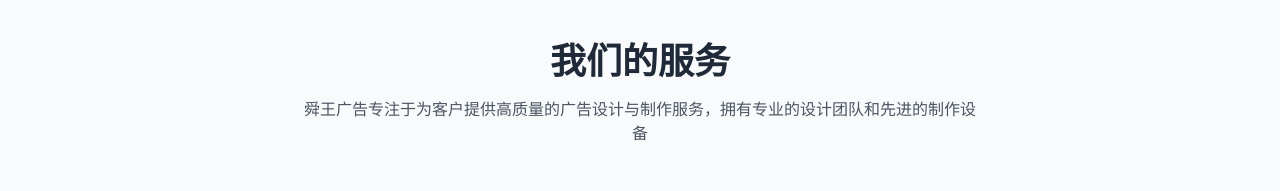
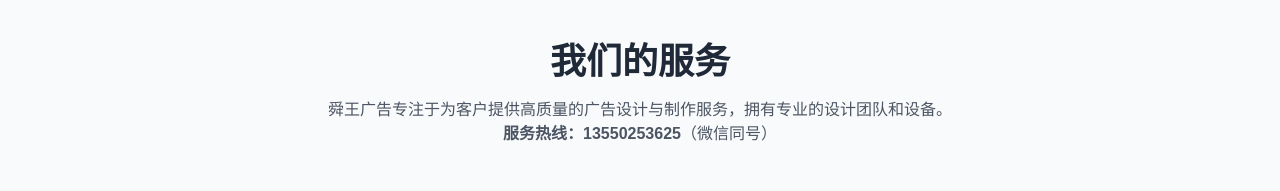
Before and after one commit to bl890923/cdswgg01-ncoe-cn, a plain HTML site: page index.html in a window 1280 px wide. Shown: the part 678-869 px from the top of the page. Drawn offline with nearby package versions, Linux system fonts and the light colour scheme.

Commit message:
Update index.html

```diff
--- a/index.html
+++ b/index.html
@@ -238,7 +238,7 @@
         <div class="container mx-auto px-4">
             <div class="text-center mb-12">
                 <h2 class="text-3xl md:text-4xl font-bold text-gray-800 mb-4">我们的服务</h2>
-                <p class="text-gray-600 max-w-2xl mx-auto">舜王广告专注于为客户提供高质量的广告设计与制作服务，拥有专业的设计团队和先进的制作设备</p>
+                <p class="text-gray-600 max-w-2xl mx-auto">舜王广告专注于为客户提供高质量的广告设计与制作服务，拥有专业的设计团队和设备。<br/><b><a href="tel:13550253625">服务热线：13550253625</a></b>（微信同号）</p>
             </div>
 
             <!-- 服务类别容器 -->
```
